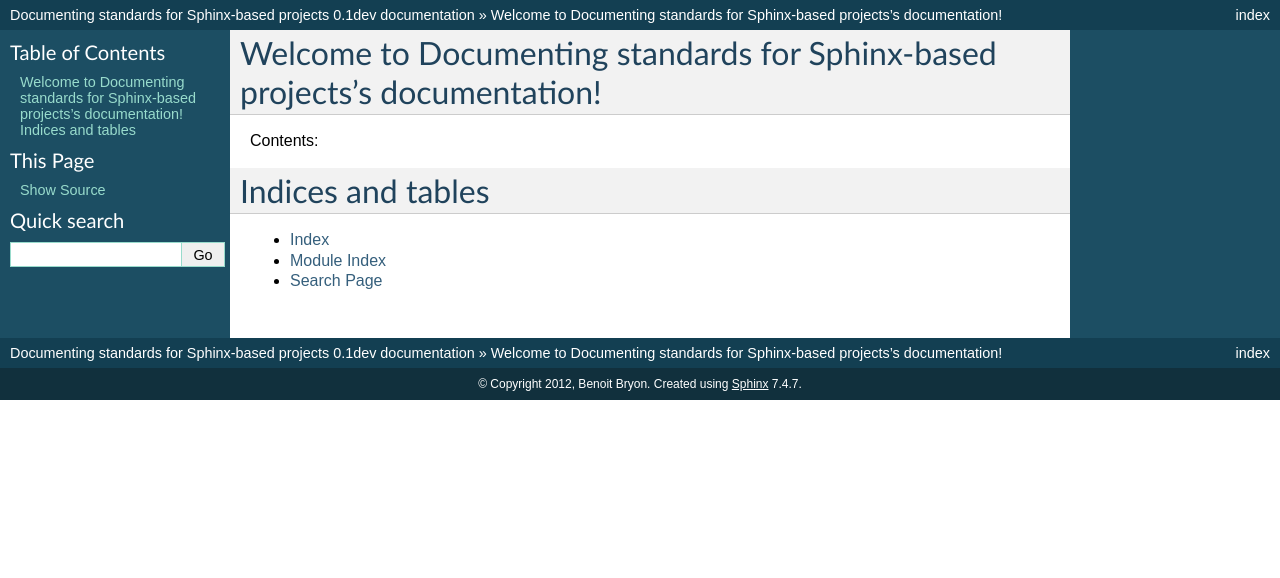
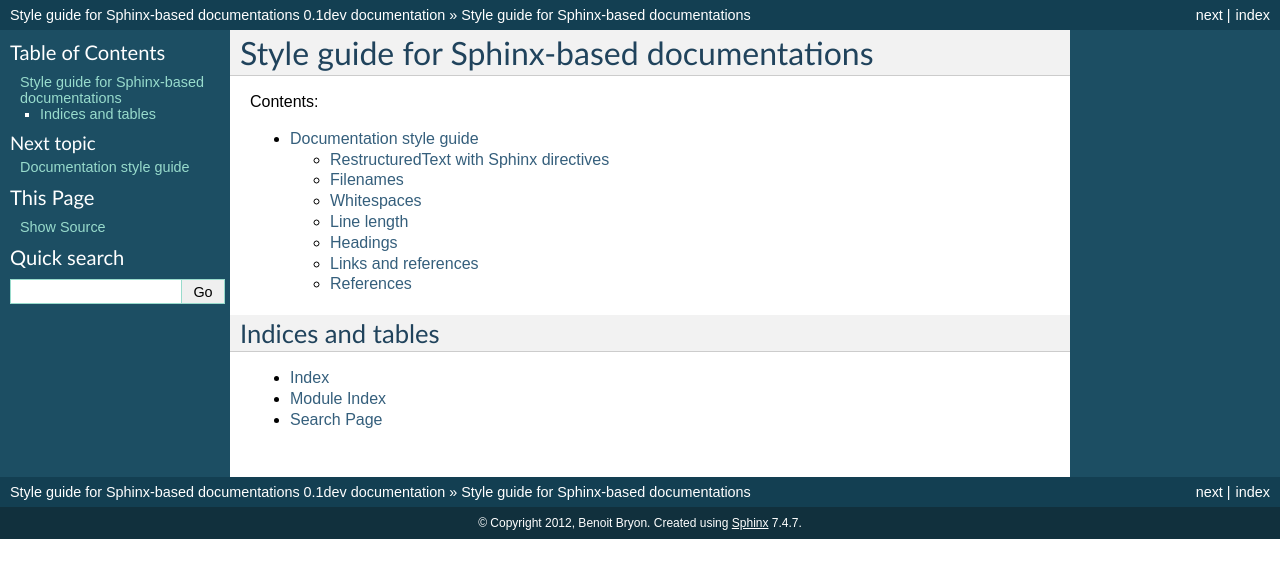
Before and after one commit to benoitbryon/documentation-style-guide-sphinx, a Sphinx documentation site: the page built from docs/index.txt, in a window 1280 px wide. Shown: the top 578 px of the page. Built offline with Sphinx 7.4.7, drawn with Linux system fonts in a browser that asks for light colours; some of the changed lines change nothing that is shown.

Commit message:
refs #2 - introduced some style conventions.

```diff
--- a/docs/conf.py
+++ b/docs/conf.py
@@ -40,7 +40,7 @@ source_suffix = '.txt'
 master_doc = 'index'
 
 # General information about the project.
-project = u'Documenting standards for Sphinx-based projects'
+project = u'Style guide for Sphinx-based documentations'
 copyright = u'2012, Benoit Bryon'
 
 # The version info for the project you're documenting, acts as replacement for
@@ -164,7 +164,7 @@ html_static_path = ['_static']
 #html_file_suffix = None
 
 # Output file base name for HTML help builder.
-htmlhelp_basename = 'DocumentingstandardsforSphinx-basedprojectsdoc'
+htmlhelp_basename = 'documentation-style-guide-sphinx'
 
 
 # -- Options for LaTeX output --------------------------------------------------
@@ -183,7 +183,8 @@ latex_elements = {
 # Grouping the document tree into LaTeX files. List of tuples
 # (source start file, target name, title, author, documentclass [howto/manual]).
 latex_documents = [
-  ('index', 'DocumentingstandardsforSphinx-basedprojects.tex', u'Documenting standards for Sphinx-based projects Documentation',
+  ('index', 'DocumentationStyleGuideSphinx.tex',
+   u'Style guide for Sphinx-based documentations',
    u'Benoit Bryon', 'manual'),
 ]
 
@@ -213,7 +214,8 @@ latex_documents = [
 # One entry per manual page. List of tuples
 # (source start file, name, description, authors, manual section).
 man_pages = [
-    ('index', 'documentingstandardsforsphinx-basedprojects', u'Documenting standards for Sphinx-based projects Documentation',
+    ('index', 'documentation-style-guide-sphinx',
+     u'Style guide for Sphinx-based documentations',
      [u'Benoit Bryon'], 1)
 ]
 
@@ -227,8 +229,10 @@ man_pages = [
 # (source start file, target name, title, author,
 #  dir menu entry, description, category)
 texinfo_documents = [
-  ('index', 'DocumentingstandardsforSphinx-basedprojects', u'Documenting standards for Sphinx-based projects Documentation',
-   u'Benoit Bryon', 'DocumentingstandardsforSphinx-basedprojects', 'One line description of project.',
+  ('index', 'DocumentationStyleGuideSphinx',
+   u'Style guide for Sphinx-based documentations',
+   u'Benoit Bryon', 'DocumentationStyleGuideSphinx',
+   'Style guide for Sphinx-based documentations.',
    'Miscellaneous'),
 ]
 
--- a/docs/index.txt
+++ b/docs/index.txt
@@ -1,20 +1,18 @@
-.. Documenting standards for Sphinx-based projects documentation master file, created by
-   sphinx-quickstart on Fri Apr 27 11:36:28 2012.
-   You can adapt this file completely to your liking, but it should at least
-   contain the root `toctree` directive.
-
-Welcome to Documenting standards for Sphinx-based projects's documentation!
-===========================================================================
+###########################################
+Style guide for Sphinx-based documentations
+###########################################
 
 Contents:
 
 .. toctree::
    :maxdepth: 2
 
+   style-guide
 
 
+******************
 Indices and tables
-==================
+******************
 
 * :ref:`genindex`
 * :ref:`modindex`
--- /dev/null
+++ b/docs/style-guide.txt
@@ -0,0 +1,207 @@
+#########################
+Documentation style guide
+#########################
+
+This document focuses on style-guide.
+It is a kind of coding standards applied to documentation files.
+It is not about documentation content.
+
+
+***************************************
+RestructuredText with Sphinx directives
+***************************************
+
+This documentation uses `Python-sphinx`_, which itself uses `reStructuredText`_
+syntax.
+
+
+*********
+Filenames
+*********
+
+Use only lowercase alphanumeric characters and ``-`` (minus) symbol.
+
+Suffix filenames with the ``.txt`` extension.
+
+.. note::
+
+  Usage of ``.rst`` extension is not recommended because:
+
+  * RST files are human-readable text files. Most systems natively recognize
+    the ``.txt`` extension and open these files with a text editor. This is
+    a good choice.
+
+  * Some programs parse ``.rst`` with `rst2html`_, which cannot interpret some
+    Sphinx's directives such as ``code-block``. So readers using such programs
+    actually lose some content.
+
+    As an example, well known `Github`_ platform uses rst2html
+    to render ``.rst`` files in its repository browser. Not only you lose
+    content, you also lose features like links to lines.
+
+  * When you need to read HTML builds of the documentation, best practice is to
+    export documentation as static builds with ``sphinx-build`` command, then
+    host and serve these builds as static files. For public projects, you may
+    have a look at services like `Read the docs`_.
+
+
+***********
+Whitespaces
+***********
+
+Indentation
+===========
+
+Indent with 2 spaces.
+
+Except:
+
+* ``toctree`` directive requires a 3 spaces indentation.
+
+Blank lines
+===========
+
+Two blank lines before overlined sections, i.e. before H1 and H2.
+One blank line before other sections.
+See `Headings`_ for an example.
+
+One blank line to separate directives.
+
+.. code-block:: rst
+
+  Some text before.
+
+  .. note::
+
+    Some note.
+
+Exception: directives can be written without blank lines if they are only one
+line long.
+
+.. code-block:: rst
+
+  .. note:: A short note.
+
+
+***********
+Line length
+***********
+
+Limit all lines to a maximum of 79 characters.
+
+
+********
+Headings
+********
+
+Use the following symbols to create headings:
+
+#. ``#`` with overline
+#. ``*`` with overline
+#. ``=``
+#. ``-``
+#. ``^``
+#. ``"``
+
+As an example:
+
+.. code-block:: rst
+
+  ##################
+  H1: document title
+  ##################
+
+  Introduction text.
+
+
+  *********
+  Sample H2
+  *********
+
+  Sample content.
+
+
+  **********
+  Another H2
+  **********
+
+  Sample H3
+  =========
+
+  Sample H4
+  ---------
+
+  Sample H5
+  ^^^^^^^^^
+
+  Sample H6
+  """""""""
+
+  And some text.
+
+If you need more than heading level 4 (i.e. H5 or H6), then you should consider
+creating a new document.
+
+There should be only one H1 in a document.
+
+.. note::
+
+  See also `Sphinx's documentation about sections`_.
+
+Code blocks
+===========
+
+Use the ``code-block`` directive **and** specify the programming language. As
+an example:
+
+.. code-block:: rst
+
+  .. code-block:: python
+
+    import this
+
+
+********************
+Links and references
+********************
+
+Use links and references footnotes with the ``target-notes`` directive.
+As an example:
+
+.. code-block:: rst
+
+  #############
+  Some document
+  #############
+
+  Some text which includes links to `Example website`_ and many other links.
+
+  `Example website`_ can be referenced multiple times.
+
+  (... document content...)
+
+  And at the end of the document...
+
+  **********
+  References
+  **********
+
+  .. target-notes::
+
+  .. _`Example website`: http://www.example.com/
+
+
+**********
+References
+**********
+
+.. target-notes::
+
+.. _`Python-sphinx`: http://sphinx.pocoo.org/
+.. _`reStructuredText`: http://docutils.sourceforge.net/rst.html
+.. _`rst2html`:
+   http://docutils.sourceforge.net/docs/user/tools.html#rst2html-py
+.. _`Github`: https://github.com
+.. _`Read the docs`: http://readthedocs.org
+.. _`Sphinx's documentation about sections`:
+   http://sphinx.pocoo.org/rest.html#sections
```
